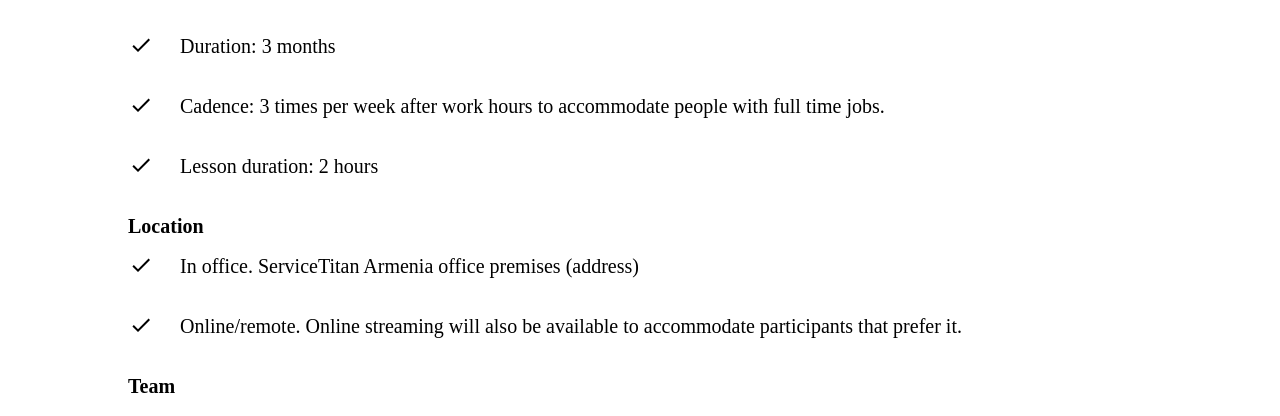
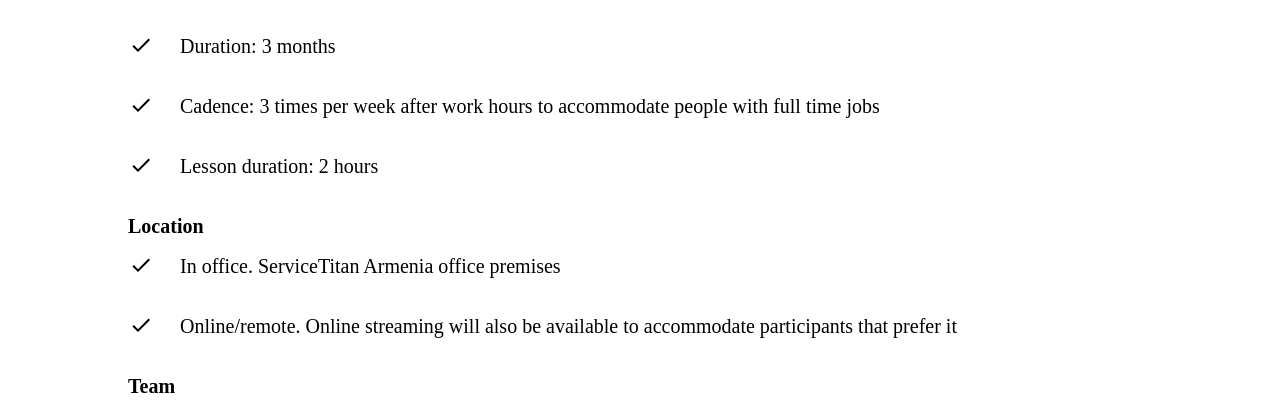
Before and after one commit to haykghazaryan-st/haykghazaryan-st.github.io, a Jekyll site: the page built from titan-camp.markdown, in a window 1280 px wide and 900 px high, scrolled down 1849 px. Shown: the part 165-581 px from the top of the window. Built offline with Jekyll 4.4.1, drawn with Linux system fonts in a browser that asks for light colours; some web fonts are replaced.

Commit message:
removed address

```diff
--- a/titan-camp.markdown
+++ b/titan-camp.markdown
@@ -34,11 +34,11 @@ timeline_list:
   - "Application close date: October 2nd"
   - "Titan Camp kick-off: October 7th"
   - "Duration: 3 months"
-  - "Cadence: 3 times per week after work hours to accommodate people with full time jobs. "
+  - "Cadence: 3 times per week after work hours to accommodate people with full time jobs"
   - "Lesson duration: 2 hours"
 location_list:
-  - In office. ServiceTitan Armenia office premises (address)
-  - Online/remote. Online streaming will also be available to accommodate participants that prefer it.
+  - In office. ServiceTitan Armenia office premises
+  - Online/remote. Online streaming will also be available to accommodate participants that prefer it
 team_list:
   - Build with and learn from ServiceTitan’s top senior engineers
   - Sessions will be lead by four instructors, with additional help from ten mentors who will be available to answer questions and provide support throughout the program
```
